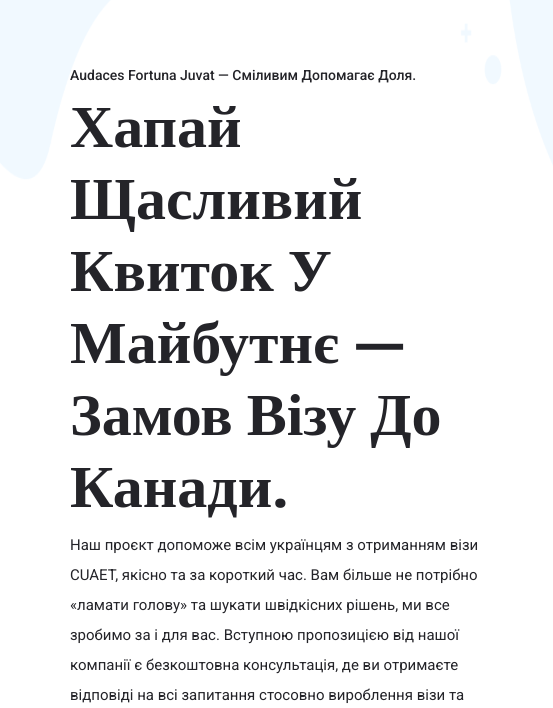
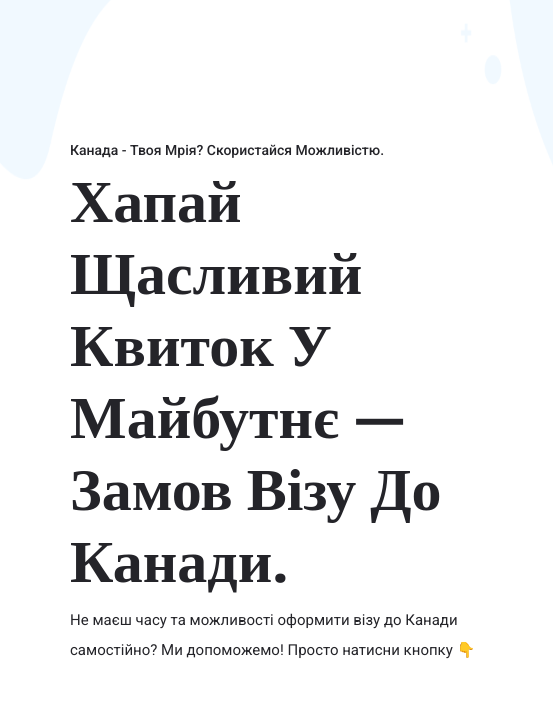
Before and after one commit to yermolenko-d/CUAET-landing, a plain HTML site: page index.html in a window 1280 px wide. Shown: the part 92-800 px from the top of the page, 0-553 px from the left. Drawn offline with nearby package versions, Linux system fonts and the light colour scheme; files whose address does not match are found by name.

Commit message:
changed txt for title and welcome paragraph

```diff
--- a/index.html
+++ b/index.html
@@ -6,7 +6,7 @@
       name="viewport"
       content="width=device-width, initial-scale=1, shrink-to-fit=no"
     />
-    <title>Help for Canada</title>
+    <title>Віза CUAET для Українців</title>
     <link rel="icon" href="img/favicon.png" />
     <link rel="stylesheet" href="css/bootstrap.min.css" />
     <link rel="stylesheet" href="css/animate.css" />
@@ -126,17 +126,20 @@
           <div class="col-lg-5 col-xl-5">
             <div class="banner_text">
               <div class="banner_text_iner">
-                <h5>Audaces Fortuna Juvat — Сміливим Допомагає Доля.</h5>
+                <h5>Канада - твоя мрія? Скористайся можливістю.</h5>
                 <h1>
                   Хапай щасливий квиток у майбутнє — замов візу до Канади.
                 </h1>
                 <p>
-                  Наш проєкт допоможе всім українцям з отриманням візи CUAET,
-                  якісно та за короткий час. Вам більше не потрібно «ламати
-                  голову» та шукати швідкісних рішень, ми все зробимо за і для
-                  вас. Вступною пропозицією від нашої компанії є безкоштовна
-                  консультація, де ви отримаєте відповіді на всі запитання
-                  стосовно вироблення візи та власне переїзду. Хочете замовити?
+                  Не маєш часу та можливості оформити візу до Канади самостійно?
+                Ми допоможемо! Просто натисни кнопку 👇
+
+                <!--Наш проєкт допоможе всім українцям з отриманням візи CUAET,
+                якісно та за короткий час. Вам більше не потрібно «ламати голову»
+                та шукати швідкісних рішень, ми все зробимо за і для вас.
+                Вступною пропозицією від нашої компанії є безкоштовна консультація,
+                де ви отримаєте відповіді на всі запитання стосовно вироблення візи
+                та власне переїзду. Хочете замовити?-->
                 </p>
                 <a href="https://t.me/help4canada" class="btn_2"
                   >Консультація</a
```
